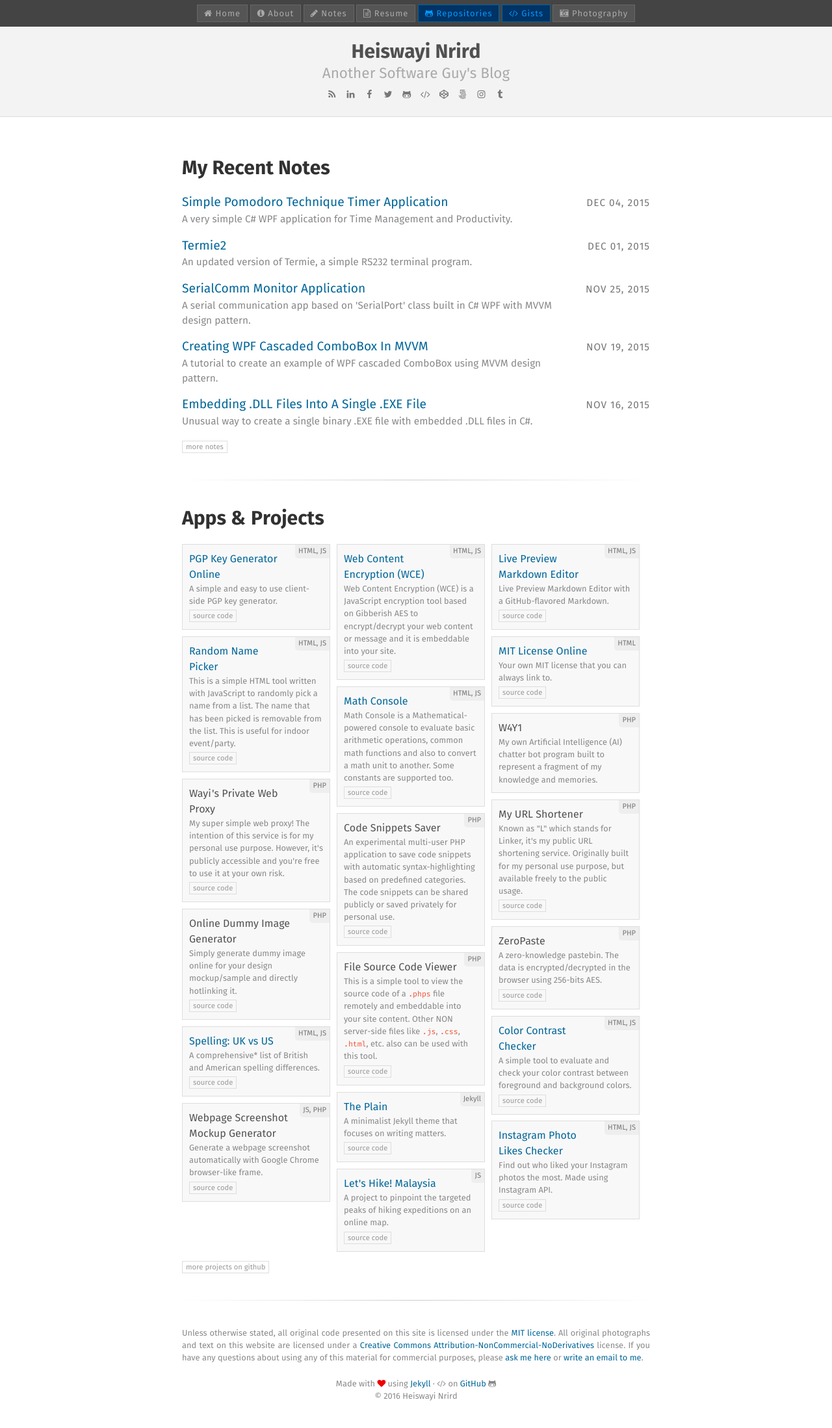
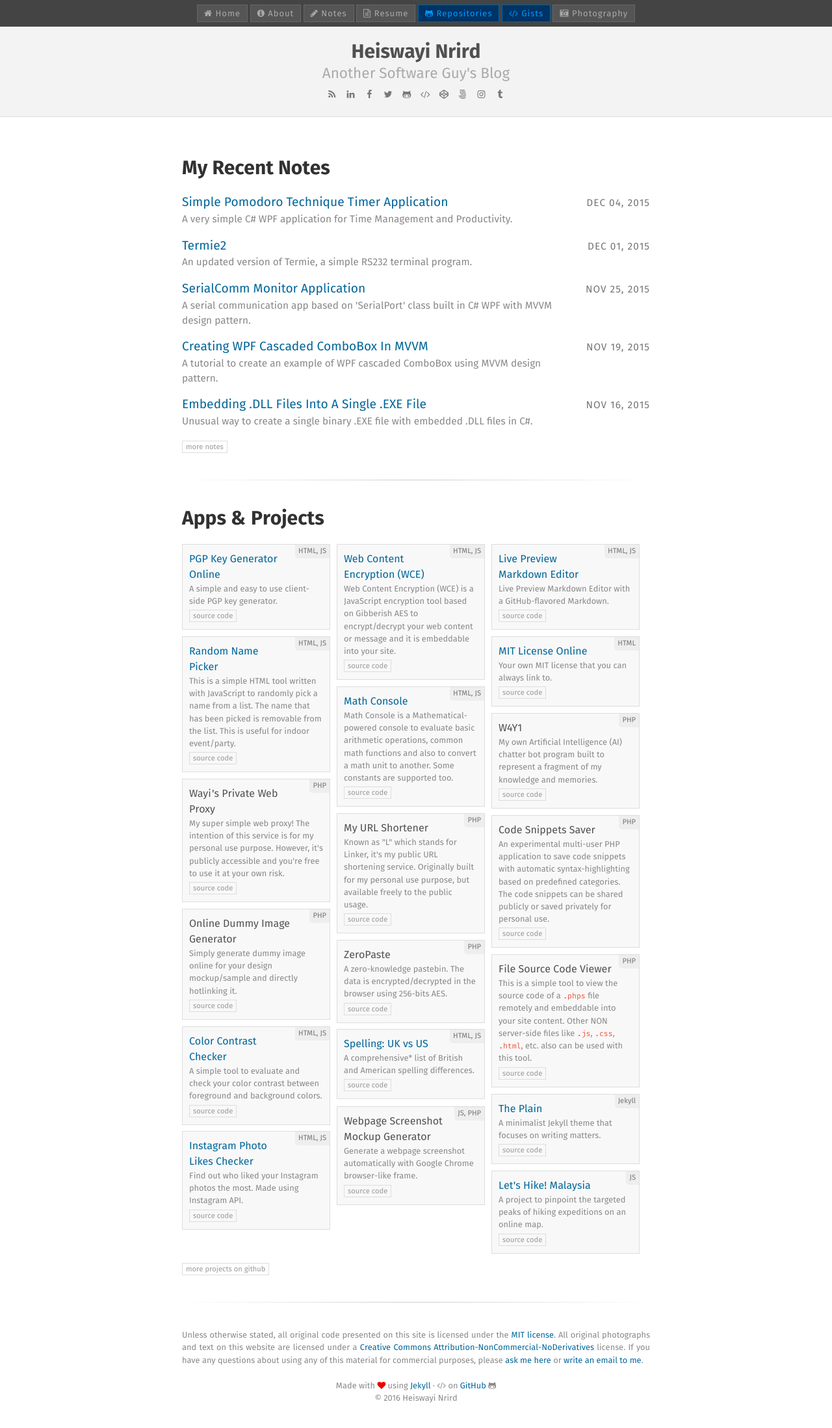
Before and after one commit to x-axis/heiswayi.github.io, a Jekyll site: the page built from index.html, in a window 1280 px wide. Shown: the top 2197 px of the page at 65% size. Built offline with Jekyll 4.4.1, drawn with Linux system fonts in a browser that asks for light colours; nearby versions of some CDN libraries; Markdown is read by kramdown in place of the engine named in the settings.

Commit message:
Update index.html

```diff
--- a/index.html
+++ b/index.html
@@ -68,6 +68,7 @@
       <div class="project-list-category"><small>PHP</small></div>
 	    <div class="project-title">W4Y1</div>
       <div class="project-list-desc">My own Artificial Intelligence (AI) chatter bot program built to represent a fragment of my knowledge and memories.</div>
+      <div class="project-source"><a href="https://github.com/heiswayi/w4y1">source code</a></div>
     </div>
 
     <div class="project-list grid-item">
```
